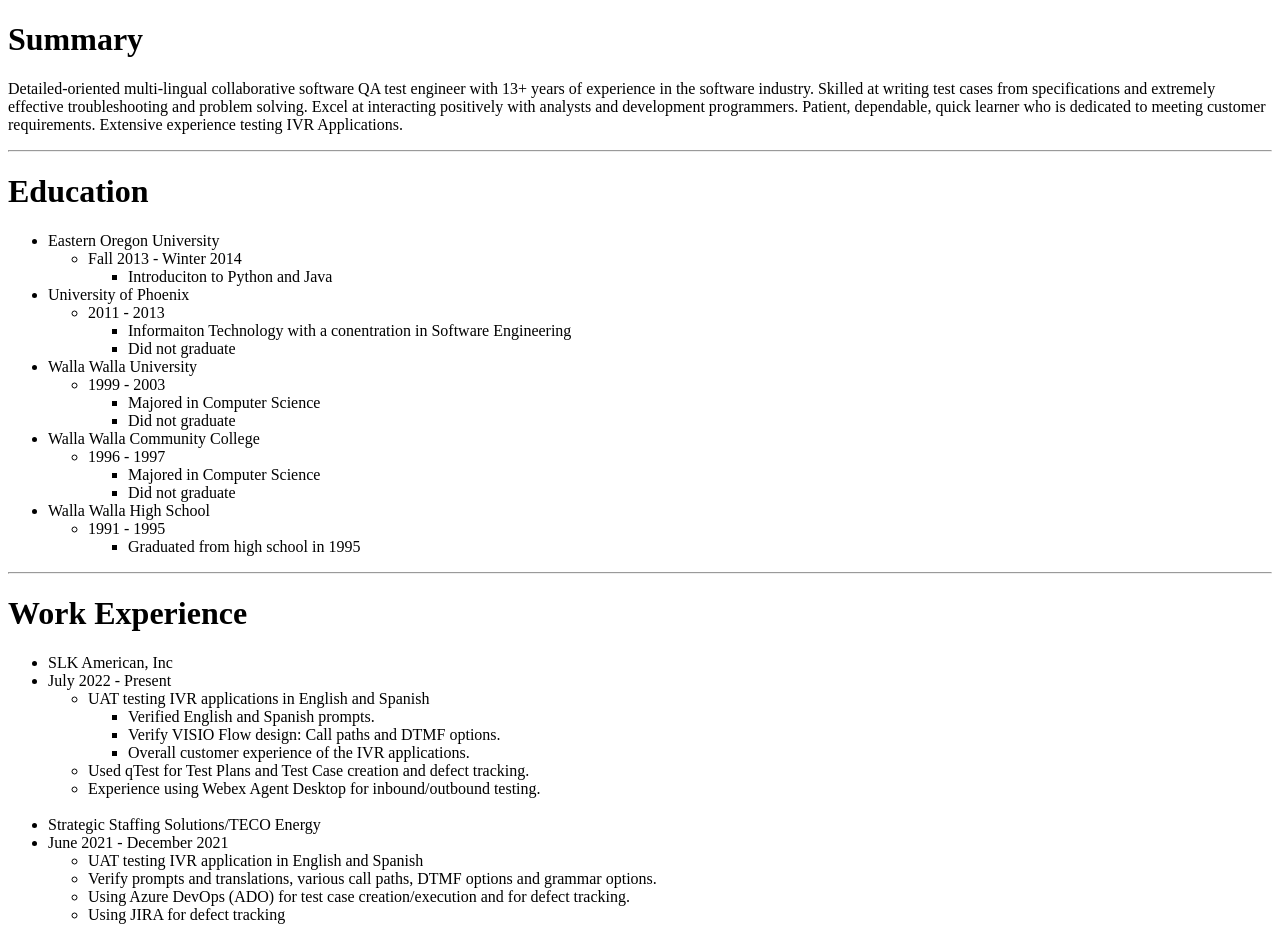
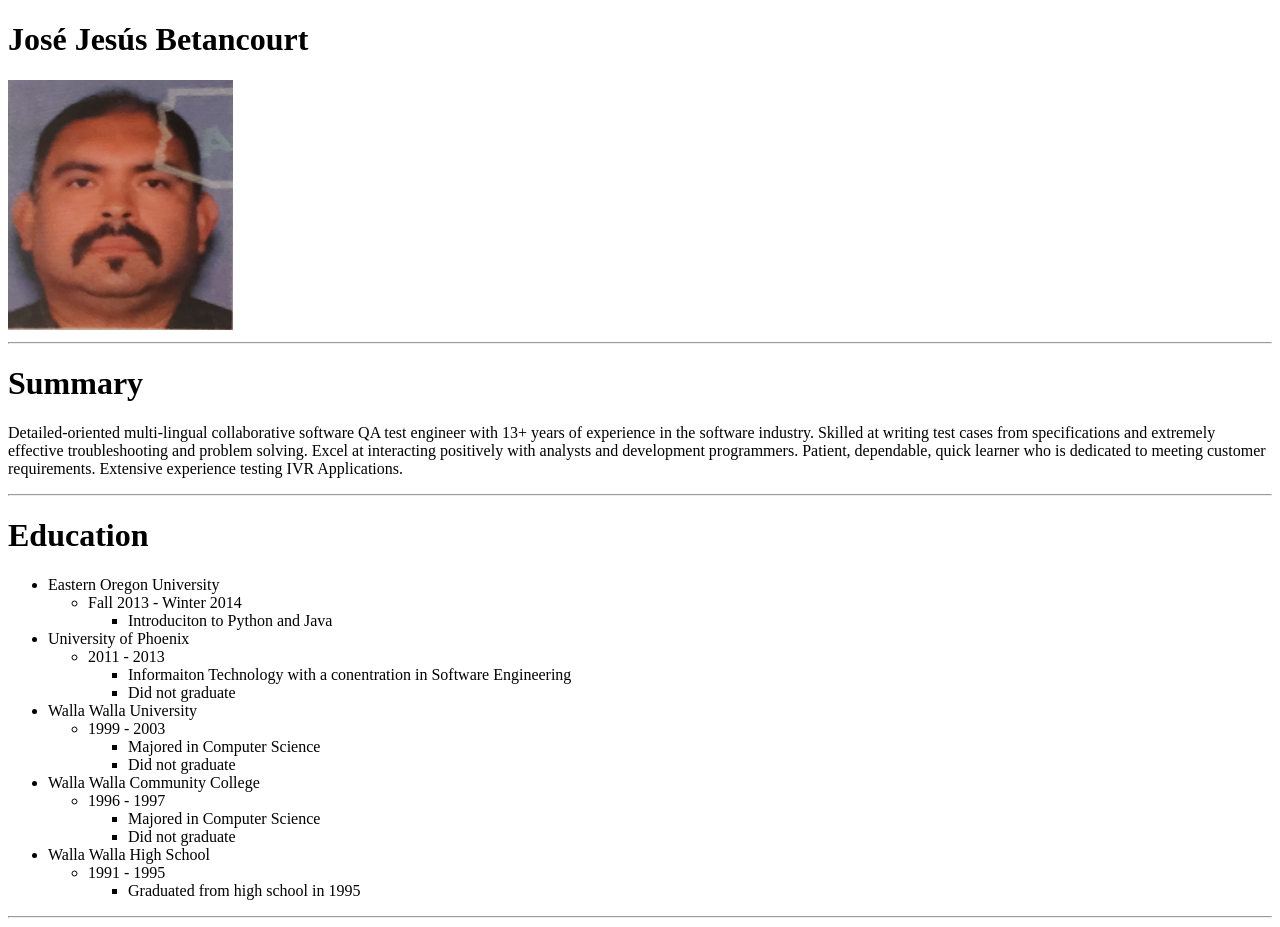
Before and after one commit to JoseJesusBetancourt/capstone-my-resume, a plain HTML site: page index.html in a window 1280 px wide. Shown: the top 927 px of the page. Drawn offline with Linux system fonts and the light colour scheme.

Commit message:
Add files via upload

```diff
--- a/index.html
+++ b/index.html
@@ -5,6 +5,9 @@
   <title>My Resume</title>
 </head>
 <body>
+  <h1>José Jesús Betancourt</h1>
+  <img src="./images/me.png" alt="me" height="250" width="225" />
+  <hr />
   <h1>Summary</h1>
   <p>Detailed-oriented multi-lingual collaborative software QA test engineer with 13+ years of experience in
     the software industry. Skilled at writing test cases from specifications and extremely effective
```
Also changed, not shown: images/me.png (added).
